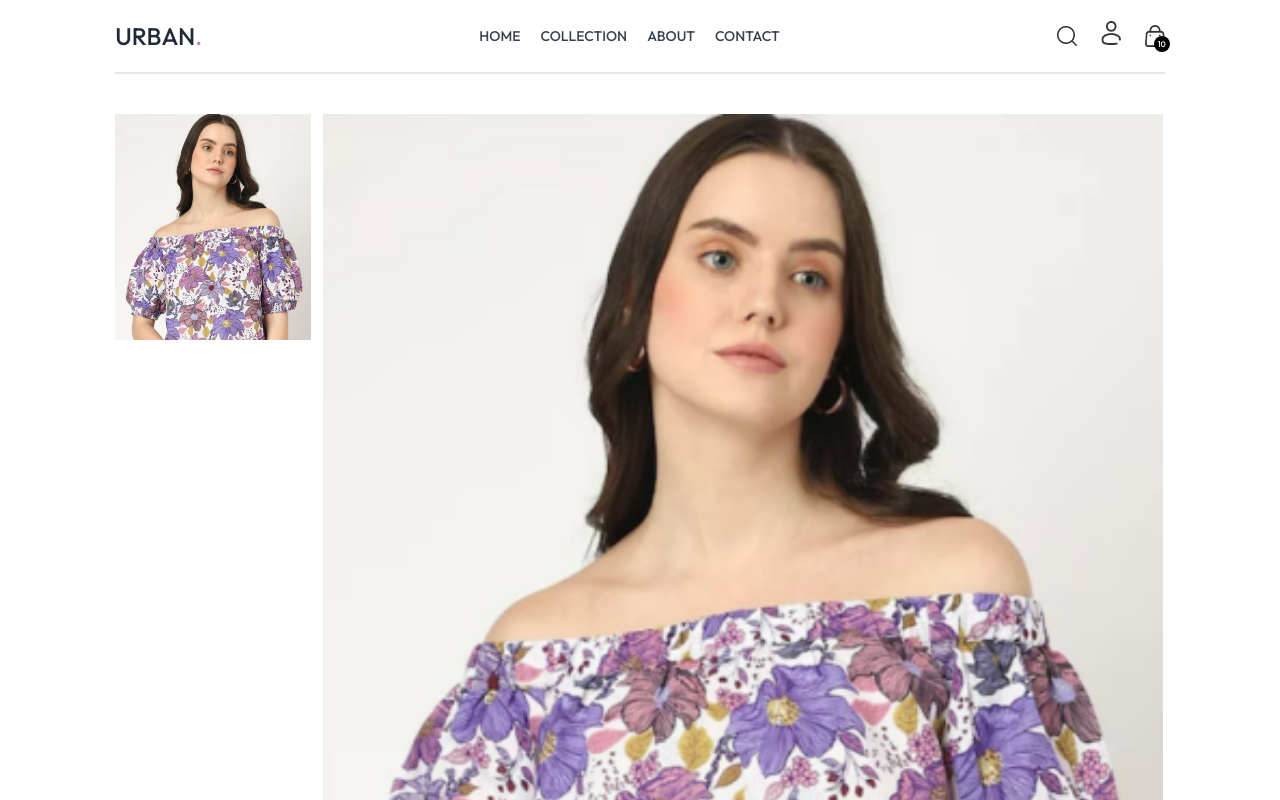
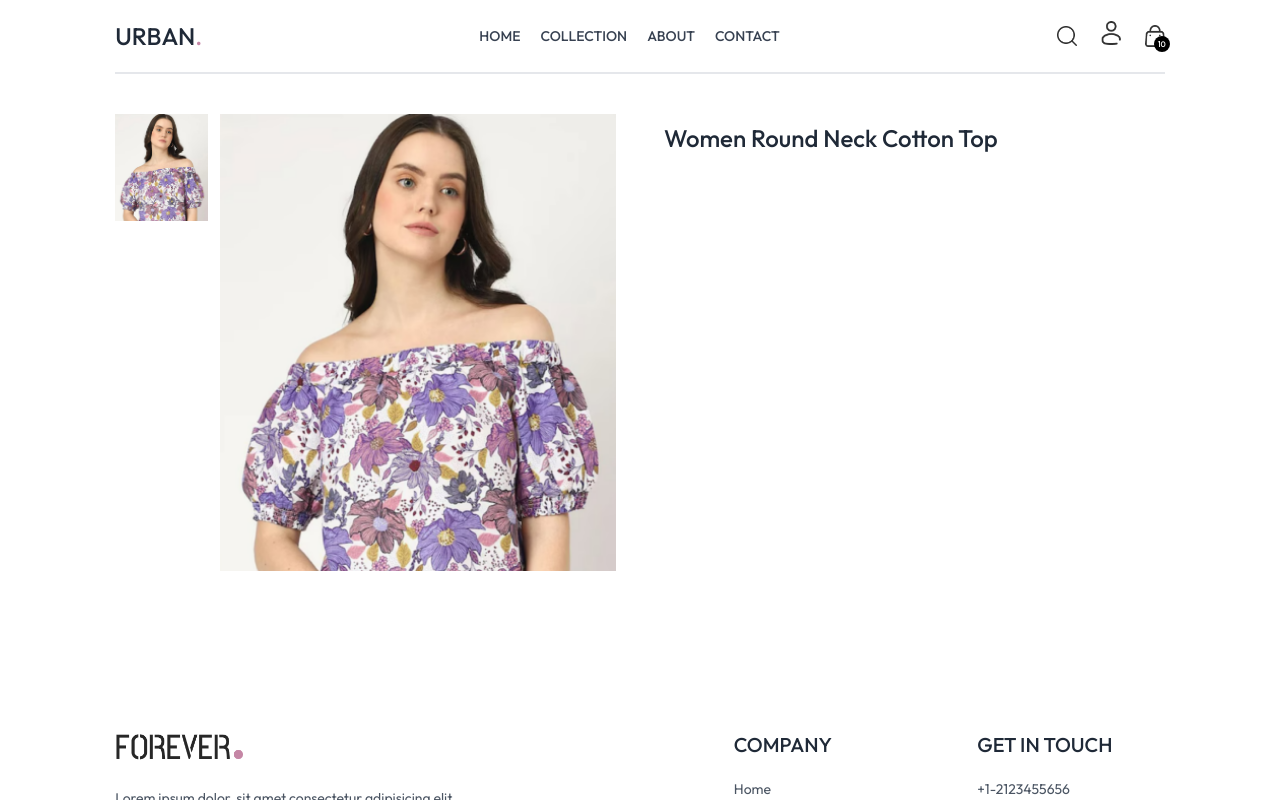
Before and after one commit to ashrafultusar/urban-frontend, a React (Vite) app in the folder urban-frontend/: page /product/aaaaa in a window 1280 px wide. Shown: the top 800 px of the page. Built offline with nearby package versions, Linux system fonts and the light colour scheme.

Commit message:
added product details update

```diff
--- a/urban-frontend/src/pages/Product.jsx
+++ b/urban-frontend/src/pages/Product.jsx
@@ -13,7 +13,6 @@ const Product = () => {
       if (item._id === productId) {
         setProductData(item);
         setImage(item.image[0]);
-        console.log(item);
         return null;
       }
     });
@@ -31,17 +30,25 @@ const Product = () => {
           <div className="flex sm:flex-col overflow-x-auto sm:overflow-y-scroll justify-between sm:justify-normal sm:w-[18.7%] w-full">
             {productData.image.map((item, index) => (
               <img
+                onClick={() => setImage(item)}
                 src={item}
                 key={index}
                 className="w-[24%] sm:w-full sm:mb-3 flex-shrink-0 cursor-pointer"
                 alt=""
               />
             ))}
+          </div>
+          <div className="w-full sm:w-[80%]">
+            <img className="w-full h-auto" src={image} alt="" />
+          </div>
+              </div>
+              {/* product information code*/}
+              <div className="flex-1">
+                  <h1 className="font-medium text-2xl mt-2">{productData.name}</h1>
+                  <div className="">
+
                   </div>
-                  <div className="w-full sm:w-[80%]">
-                      <img className="w-full h-auto" src={image} alt="" />
-                  </div>
-        </div>
+</div>
       </div>
     </div>
   ) : (
```
